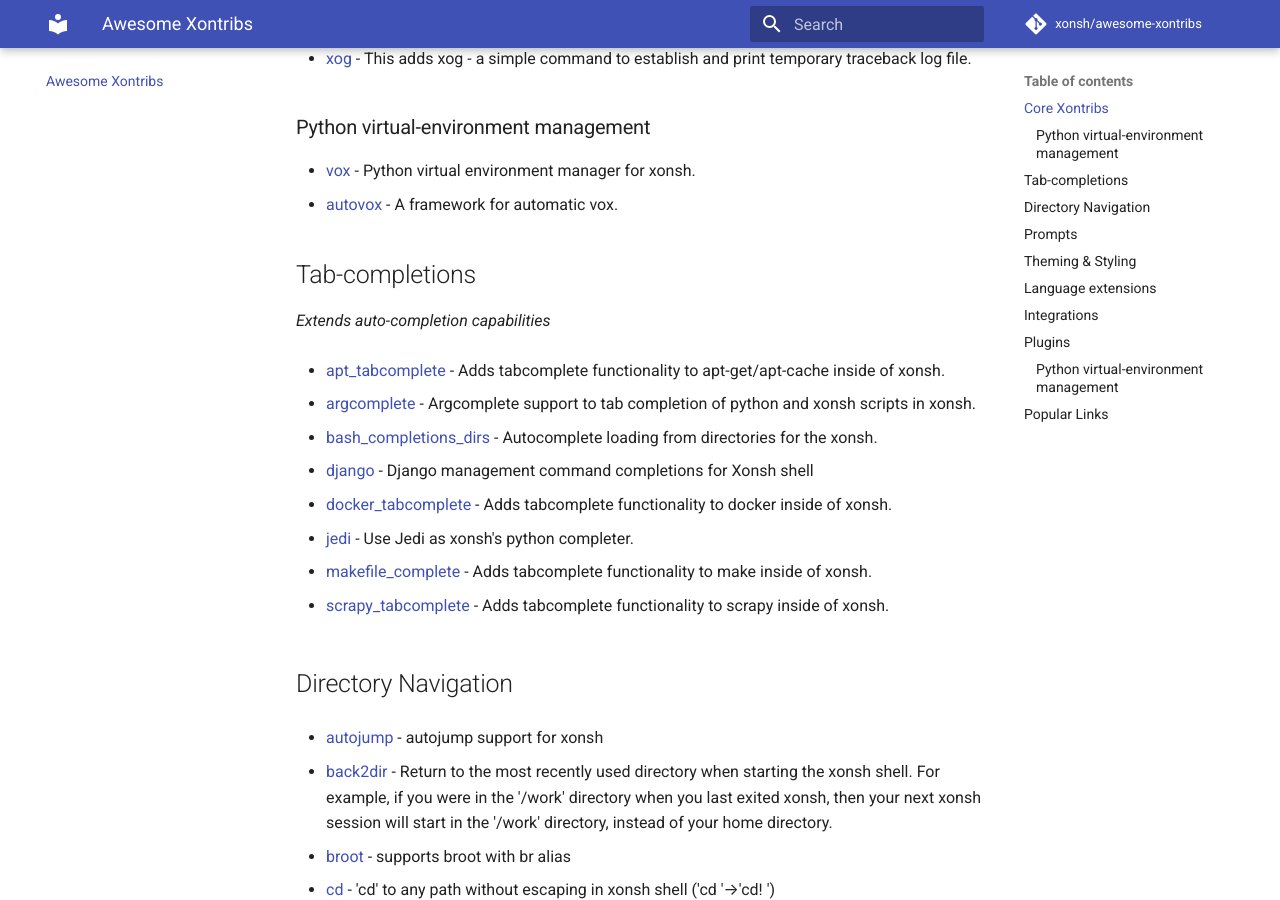
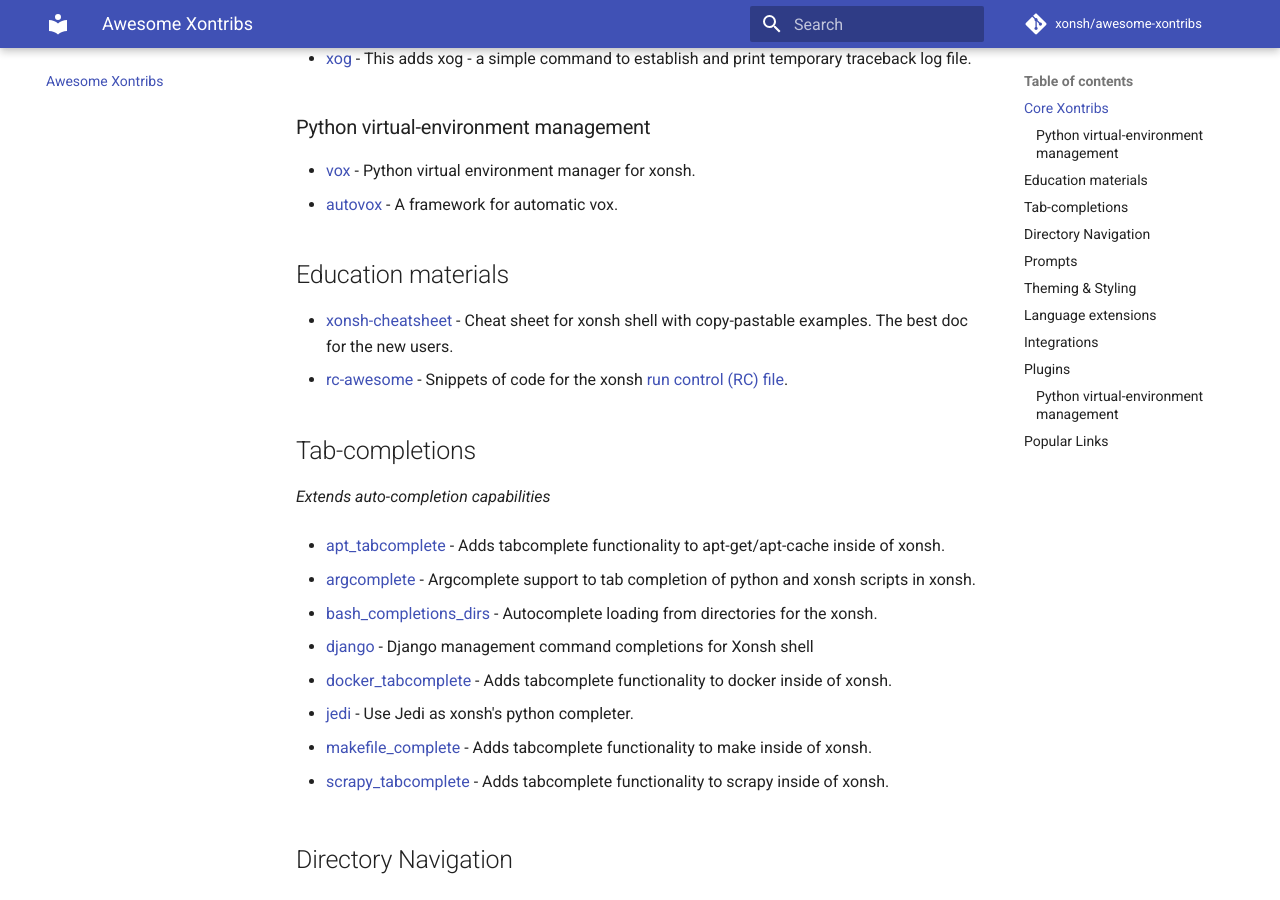
Before and after one commit to xonsh/awesome-xontribs, an MkDocs documentation site: the page built from docs/README.md, in a window 1280 px wide and 900 px high, scrolled down 693 px. Built offline with MkDocs 1.6.1 and Material for MkDocs 9.7.7, drawn with Linux system fonts in a browser that asks for light colours; comment, search, counter and statistics services are not loaded.

Commit message:
Update README.md

```diff
--- a/docs/README.md
+++ b/docs/README.md
@@ -29,6 +29,11 @@
 * [vox](https://xon.sh/api/_autosummary/xontribs/xontrib.vox.html#module-xontrib.vox) - Python virtual environment manager for xonsh.
 * [autovox](https://xon.sh/api/_autosummary/xontribs/xontrib.autovox.html#module-xontrib.autovox) - A framework for automatic vox.
 
+
+## Education materials
+
+* [xonsh-cheatsheet](https://github.com/anki-code/xonsh-cheatsheet/) - Cheat sheet for xonsh shell with copy-pastable examples. The best doc for the new users.
+* [rc-awesome](https://github.com/anki-code/xontrib-rc-awesome/) - Snippets of code for the xonsh [run control (RC) file](https://xon.sh/xonshrc.html#run-control-file).
 
 ## Tab-completions
 
```
